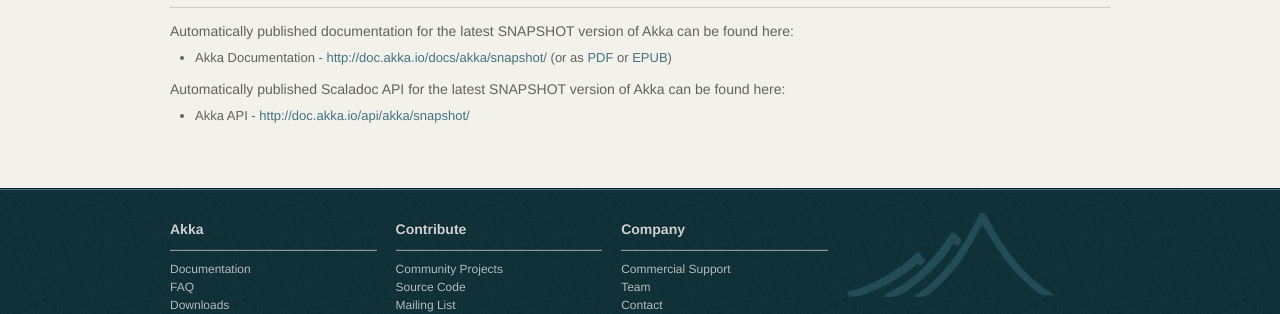
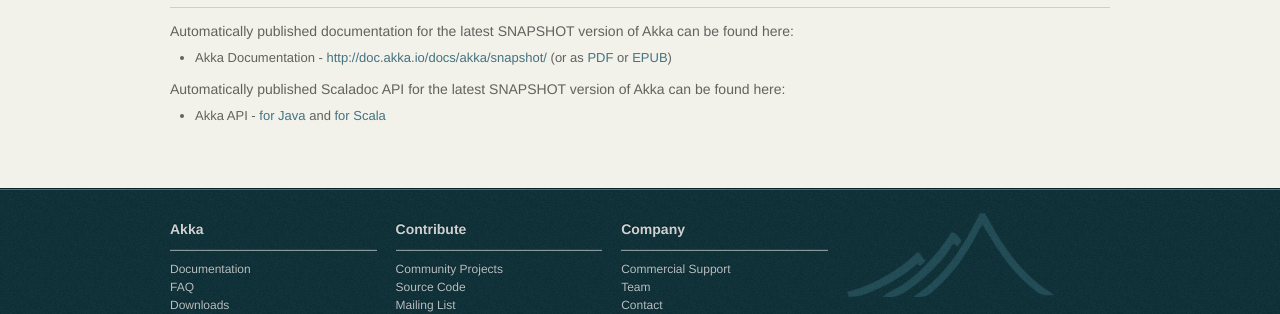
Before and after one commit to raboof/akka.github.com, a Jekyll site: the page built from docs/index.md, in a window 1280 px wide. Shown: the part 669-983 px from the top of the page. Built offline with Jekyll 4.4.1, drawn with Linux system fonts in a browser that asks for light colours.

Commit message:
add links for javadoc

```diff
--- a/404.html
+++ b/404.html
@@ -74,11 +74,11 @@
 <ul>
 <li>Akka 2.1.1 Documentation - <a href='http://doc.akka.io/docs/akka/2.1.1'>http://doc.akka.io/docs/akka/2.1.1</a> (or in <a href='http://doc.akka.io/docs/akka/2.1.1/Akka.pdf'>PDF format</a>)</li>
 
-<li>Akka 2.1.1 API - <a href='http://doc.akka.io/api/akka/2.1.1'>http://doc.akka.io/api/akka/2.1.1</a></li>
+<li>Akka 2.1.1 API - <a href='http://doc.akka.io/api/akka/2.1.1'>for Scala</a></li>
 
 <li>Akka 2.2-SNAPSHOT Documentation - <a href='http://doc.akka.io/docs/akka/snapshot/'>http://doc.akka.io/docs/akka/snapshot/</a> (or in <a href='http://doc.akka.io/docs/akka/snapshot/Akka.pdf'>PDF format</a>)</li>
 
-<li>Akka 2.2-SNAPSHOT API - <a href='http://doc.akka.io/api/akka/snapshot/'>http://doc.akka.io/api/akka/snapshot/</a></li>
+<li>Akka 2.2-SNAPSHOT API - <a href='http://doc.akka.io/api/akka/snapshot'>for Scala</a>&nbsp;and&nbsp;<a href='http://doc.akka.io/japi/akka/snapshot'>for Java</a></li>
 </ul>
 
 <h2 id='repositories'>Repositories</h2>
--- a/docs/index.md
+++ b/docs/index.md
@@ -39,4 +39,4 @@
 
 Automatically published Scaladoc API for the latest SNAPSHOT version of Akka can be found here:
 
-* Akka API - [http://doc.akka.io/api/akka/snapshot/](http://doc.akka.io/api/akka/snapshot/)
+* Akka API - [for Java](http://doc.akka.io/japi/akka/snapshot/) and [for Scala](http://doc.akka.io/api/akka/snapshot/)
```
